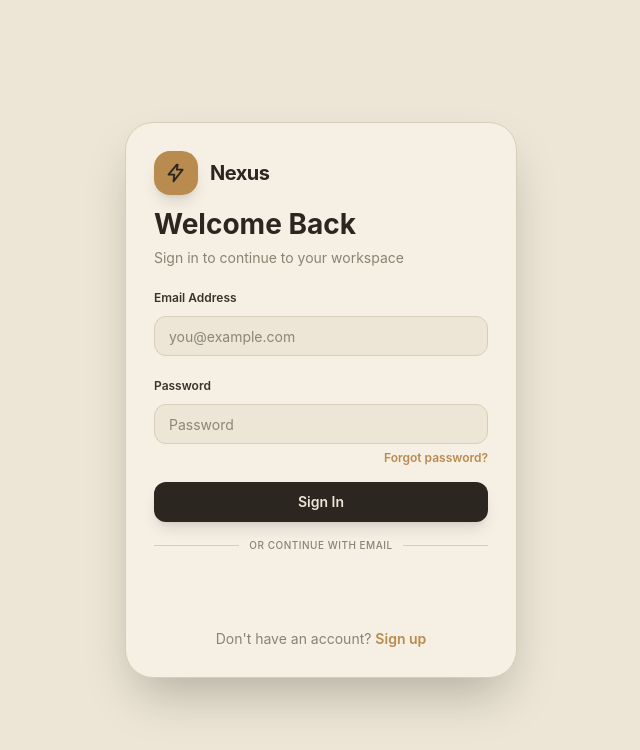
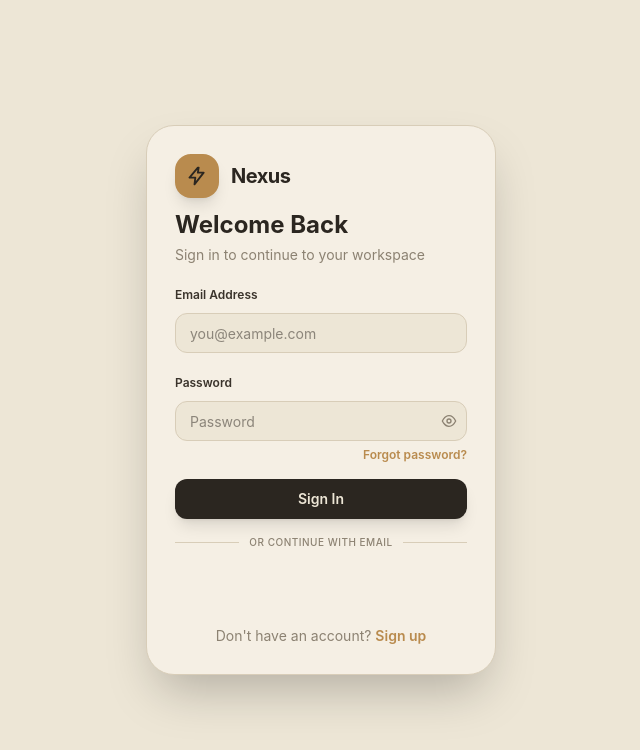
Before and after one commit to Puni024/Nexus-App, a React (Vite) app: page / in a window 1280 px wide. Shown: the top 750 px of the page, without its empty margins (319-959 px from the left). Built offline with nearby package versions, Linux system fonts and the light colour scheme; no server answers.

Commit message:
(14/07-18:46)Login  and continue with google is completed

```diff
--- a/src/App.tsx
+++ b/src/App.tsx
@@ -1,25 +1,44 @@
 import { Routes, Route } from "react-router-dom";
-import { useState } from "react";
 import "./App.css";
 
 import Login from "./pages/Login";
 import Home from "./pages/Home";
+import  NotFoundPage  from "./components/NotFoundPage";
+
+import ProtectedRoute from "./components/ProtectedRoute";
+import PublicRoute from "./components/PublicRoute";
 
 
 function App() {
-
-  const [valid, setValid] = useState<boolean>(false);
-
   return (
-  <div className="min-h-screen bg-gray-100">
+    <div className="min-h-screen bg-gray-100">
       <div className="min-h-screen flex items-center justify-center">
-        <Routes>
-          <Route path="/" element={<Login  />} />
-          <Route path="/home" element={<Home />} />
-        </Routes>
+        <AppRoutes />
       </div>
     </div>
   );
 }
 
 export default App;
+
+function AppRoutes() {
+  return (
+    <Routes>
+      <Route path="/" element={
+        <PublicRoute>
+            <Login />
+          </PublicRoute>
+      } />
+
+      <Route
+        path="/home"
+        element={
+          <ProtectedRoute>
+            <Home />
+          </ProtectedRoute>
+        }
+      />
+      <Route path="*" element={<NotFoundPage />} />
+    </Routes>
+  );
+}
--- a/src/components/Loader.tsx
+++ b/src/components/Loader.tsx
@@ -1,11 +1,11 @@
 export const Loader = () => {
   return (
-    <div className="flex items-center justify-center w-full h-[50px]">
+    <div className="flex items-center justify-center bg-[#EDE6D6] w-full min-h-[100vh]">
       <svg
-        className="h-[25%] w-[40%]"
+        className="h-[25%] w-[7%]"
         viewBox="0 0 120 30"
         xmlns="http://www.w3.org/2000/svg"
-        fill="#1976d2"
+        fill="#68471ce7"
       >
         {/* Left Dot */}
         <circle cx="15" cy="15" r="11.1295">
--- a/src/components/MainBar.tsx
+++ b/src/components/MainBar.tsx
@@ -1,5 +1,5 @@
 // components/MainBar.tsx
-import { Users } from "../applications/Users";
+import { Users } from "./applications/Users";
 import  NexusLogo  from "./NexusLogo";
 
 export function MainBar() {
--- a/src/components/NotFoundPage.tsx
+++ b/src/components/NotFoundPage.tsx
@@ -1,6 +1,6 @@
 export default function NotFoundPage() {
   return (
-    <div className="min-h-screen flex flex-col items-center justify-center text-center px-4 bg-white">
+    <div className="min-w-full min-h-screen flex flex-col items-center justify-center text-center px-4 bg-white">
 
       {/* BIG 404 */}
       <h1 className="text-[140px] font-extrabold leading-none text-[#00f2c3] relative">
--- /dev/null
+++ b/src/components/ProtectedRoute.tsx
@@ -0,0 +1,24 @@
+import { Navigate } from "react-router-dom";
+import {Loader} from "./Loader";
+import { useAuth } from "../common/auth";
+
+interface Props {
+  children: React.ReactNode;
+}
+
+export default function ProtectedRoute({
+  children,
+}: Props) {
+
+  const { data, isLoading, isError } = useAuth();
+
+  if (isLoading) {
+    return <Loader />;
+  }
+
+  if (isError || !data) {
+    return <Navigate to="/" replace />;
+  }
+
+  return <>{children}</>;
+}
--- /dev/null
+++ b/src/components/PublicRoute.tsx
@@ -0,0 +1,24 @@
+import { Navigate } from "react-router-dom";
+import { useAuth } from "../common/auth";
+import { Loader } from "./Loader";
+
+interface Props {
+  children: React.ReactNode;
+}
+
+export default function ProtectedRoute({
+  children,
+}: Props) {
+
+  const { data, isLoading } = useAuth();
+
+  if (isLoading) {
+    return <Loader />;
+  }
+
+   if (data) {
+    return <Navigate to="/home" replace />;
+  }
+
+  return <>{children}</>;
+}
--- a/src/applications/Users.tsx
+++ b/src/components/applications/Users.tsx
@@ -1,5 +1,5 @@
 import { useQuery } from '@tanstack/react-query';
-import { Loader } from '../components/Loader';
+import { Loader } from '../Loader';
 import axios from 'axios';
 
 export function Users() {
@@ -20,13 +20,10 @@ export function Users() {
                 throw new Error('Failed to fetch users');
             }
 
-
-
             return response.data;
         },
     });
 
-    console.log(`isLoading,isError,error,isRefetching`, isLoading, isError, error, isRefetching);
     return (
         <div className="p-4 border">
             <div className="flex items-center justify-center mb-8">
--- a/src/pages/Login.tsx
+++ b/src/pages/Login.tsx
@@ -3,13 +3,15 @@ import { useNavigate } from "react-router-dom";
 import { useForm } from "react-hook-form";
 import { zodResolver } from "@hookform/resolvers/zod";
 import NexusLogo from "../components/NexusLogo";
-import { useGoogleLogin, GoogleLogin } from "@react-oauth/google";
+import { GoogleLogin } from "@react-oauth/google";
 
 import { loginSchema, type LoginFormData } from "../schemas/loginSchema";
 
 function Login() {
     const navigate = useNavigate();
     const [showSuccess, setShowSuccess] = useState(false);
+    const [loginError, setLoginError] = useState<string | null>(null);
+    const [showPassword, setShowPassword] = useState(false);
 
     const {
         register,
@@ -21,19 +23,27 @@ function Login() {
 
     const onSubmit = async (data: LoginFormData) => {
         try {
+            setLoginError(null);
+
             const res = await fetch("http://localhost:5000/api/auth/login", {
                 method: "POST",
+                credentials: "include",
                 headers: {
                     "Content-Type": "application/json",
                 },
                 body: JSON.stringify(data),
             });
 
+            const responseData = await res.json();
+
+            if (res.status === 401) {
+                setLoginError("Invalid credential");
+                return;
+            }
+
             if (!res.ok) {
                 throw new Error("Login failed");
             }
-
-            const responseData = await res.json();
 
             console.log("Login successful", responseData);
 
@@ -49,7 +59,7 @@ function Login() {
 
     const googleLogin = async (googlecredential: string) => {
 
-        const res = await fetch("http://localhost:5000/api/users/google/login", {
+        const res = await fetch("http://localhost:5000/api/auth/google", {
             method: "POST",
             credentials: "include",
             headers: {
@@ -61,7 +71,7 @@ function Login() {
         });
         if (res.ok) {
             setShowSuccess(true);
-            // navigate("/home");
+            navigate("/home");
         }
 
     };
@@ -74,7 +84,7 @@ function Login() {
 
         <div className="h-screen w-full bg-[#EDE6D6] flex items-center justify-center p-2 sm:p-4 overflow-y-auto">
 
-            <div className="relative w-full max-w-[392px] bg-[#F5EFE4] border border-[#D8CDB8] rounded-[20px] sm:rounded-[28px] shadow-2xl px-4 py-4 sm:px-7 sm:py-7 my-auto">
+            <div className="relative w-full max-w-[350px] bg-[#F5EFE4] border border-[#D8CDB8] rounded-[20px] sm:rounded-[28px] shadow-2xl px-4 py-4 sm:px-7 sm:py-7 my-auto">
 
                 {/* Success Overlay */}
                 {showSuccess && (
@@ -128,7 +138,7 @@ function Login() {
                 <NexusLogo />
 
                 {/* Heading */}
-                <h2 className="text-lg sm:text-[28px] font-bold text-[#2B2620] mt-1 sm:mt-2">
+                <h2 className="text-lg sm:text-[24px] font-bold text-[#2B2620] mt-1 sm:mt-2">
                     Welcome Back
                 </h2>
 
@@ -148,7 +158,9 @@ function Login() {
                             autoComplete="email"
                             placeholder="you@example.com"
                             className="mt-1.5 sm:mt-2 w-full h-8 sm:h-10 px-3 sm:px-3.5 rounded-xl border border-[#D8CDB8] bg-[#EDE6D6] focus:bg-white focus:border-[#B98B4E] focus:ring-4 focus:ring-[#B98B4E]/20 outline-none transition text-sm text-[#2B2620]"
-                            {...register("email")}
+                            {...register("email", {
+                                onChange: () => setLoginError(null),
+                            })}
                         />
                         {errors.email && (
                             <p className="text-red-600 text-xs mt-1.5">
@@ -161,16 +173,41 @@ function Login() {
                         <label className="text-xs font-semibold text-[#3A332B]">
                             Password
                         </label>
-                        <input
-                            type="password"
-                            autoComplete="current-password"
-                            placeholder="Password"
-                            className="mt-1.5 sm:mt-2 w-full h-8 sm:h-10 px-3 sm:px-3.5 rounded-xl border border-[#D8CDB8] bg-[#EDE6D6] focus:bg-white focus:border-[#B98B4E] focus:ring-4 focus:ring-[#B98B4E]/20 outline-none transition text-sm text-[#2B2620]"
-                            {...register("password")}
-                        />
+                        <div className="relative mt-1.5 sm:mt-2">
+                            <input
+                                type={showPassword ? "text" : "password"}
+                                autoComplete="current-password"
+                                placeholder="Password"
+                                className="w-full h-8 sm:h-10 px-3 sm:px-3.5 pr-9 rounded-xl border border-[#D8CDB8] bg-[#EDE6D6] focus:bg-white focus:border-[#B98B4E] focus:ring-4 focus:ring-[#B98B4E]/20 outline-none transition text-sm text-[#2B2620]"
+                                {...register("password", {
+                                    onChange: () => setLoginError(null),
+                                })}
+                            />
+                            <button
+                                type="button"
+                                onClick={() => setShowPassword(!showPassword)}
+                                className="absolute right-2.5 top-1/2 -translate-y-1/2 text-[#8C8272] hover:text-[#2B2620]"
+                            >
+                                {showPassword ? (
+                                    <svg className="w-4 h-4" fill="none" stroke="currentColor" strokeWidth="2" viewBox="0 0 24 24">
+                                        <path strokeLinecap="round" strokeLinejoin="round" d="M3 3l18 18M10.58 10.58a2 2 0 002.83 2.83M9.88 4.24A9.77 9.77 0 0112 4c5 0 9 4 10 8-.32 1.12-.87 2.19-1.6 3.14M6.1 6.1C3.86 7.5 2.3 9.6 2 12c1 4 5 8 10 8 1.24 0 2.42-.24 3.5-.68" />
+                                    </svg>
+                                ) : (
+                                    <svg className="w-4 h-4" fill="none" stroke="currentColor" strokeWidth="2" viewBox="0 0 24 24">
+                                        <path strokeLinecap="round" strokeLinejoin="round" d="M2 12s4-8 10-8 10 8 10 8-4 8-10 8-10-8-10-8z" />
+                                        <circle cx="12" cy="12" r="3" strokeLinecap="round" strokeLinejoin="round" />
+                                    </svg>
+                                )}
+                            </button>
+                        </div>
                         {errors.password && (
                             <p className="text-red-600 text-xs mt-1.5">
                                 {errors.password.message}
+                            </p>
+                        )}
+                        {loginError && (
+                            <p className="text-red-600 text-xs mt-1.5">
+                                {loginError}
                             </p>
                         )}
                     </div>
@@ -203,31 +240,6 @@ function Login() {
                 </div>
 
                 {/* Google Auth Button */}
-                {/* <button
-                    type="button"
-                    onClick={()=>googleLogin()}
-                    className="w-full h-8 sm:h-10 rounded-xl border border-[#D8CDB8] bg-white hover:bg-[#EDE6D6] flex items-center justify-center gap-2 font-semibold text-xs sm:text-sm text-[#2B2620] transition"
-                >
-                    <svg className="w-3.5 h-3.5 shrink-0" viewBox="0 0 24 24">
-                        <path
-                            fill="#4285F4"
-                            d="M23.49 12.27c0-.85-.08-1.67-.22-2.45H12v4.64h6.47c-.28 1.5-1.13 2.77-2.4 3.62v3h3.88c2.27-2.09 3.54-5.17 3.54-8.81z"
-                        />
-                        <path
-                            fill="#34A853"
-                            d="M12 24c3.24 0 5.95-1.07 7.93-2.92l-3.88-3c-1.08.72-2.45 1.15-4.05 1.15-3.11 0-5.75-2.1-6.69-4.92H1.3v3.09C3.27 21.3 7.31 24 12 24z"
-                        />
-                        <path
-                            fill="#FBBC05"
-                            d="M5.31 14.31A7.2 7.2 0 010 12c0-.8.14-1.58.38-2.31V6.6H1.3a12 12 0 000 10.8z"
-                        />
-                        <path
-                            fill="#EA4335"
-                            d="M12 4.77c1.76 0 3.35.6 4.6 1.8l3.45-3.45C17.94 1.19 15.24 0 12 0 7.31 0 3.27 2.7 1.3 6.6l4.01 3.09C6.25 6.87 8.89 4.77 12 4.77z"
-                        />
-                    </svg>
-                    Continue with Google
-                </button> */}
                 <GoogleLogin
                     onSuccess={(credentialResponse) => {
                         googleLogin(credentialResponse.credential!);
```
Also changed, not shown: src/common/auth.ts (added, +21 -0 lines), src/context/ThemeContext.tsx (+5 -5 lines).
